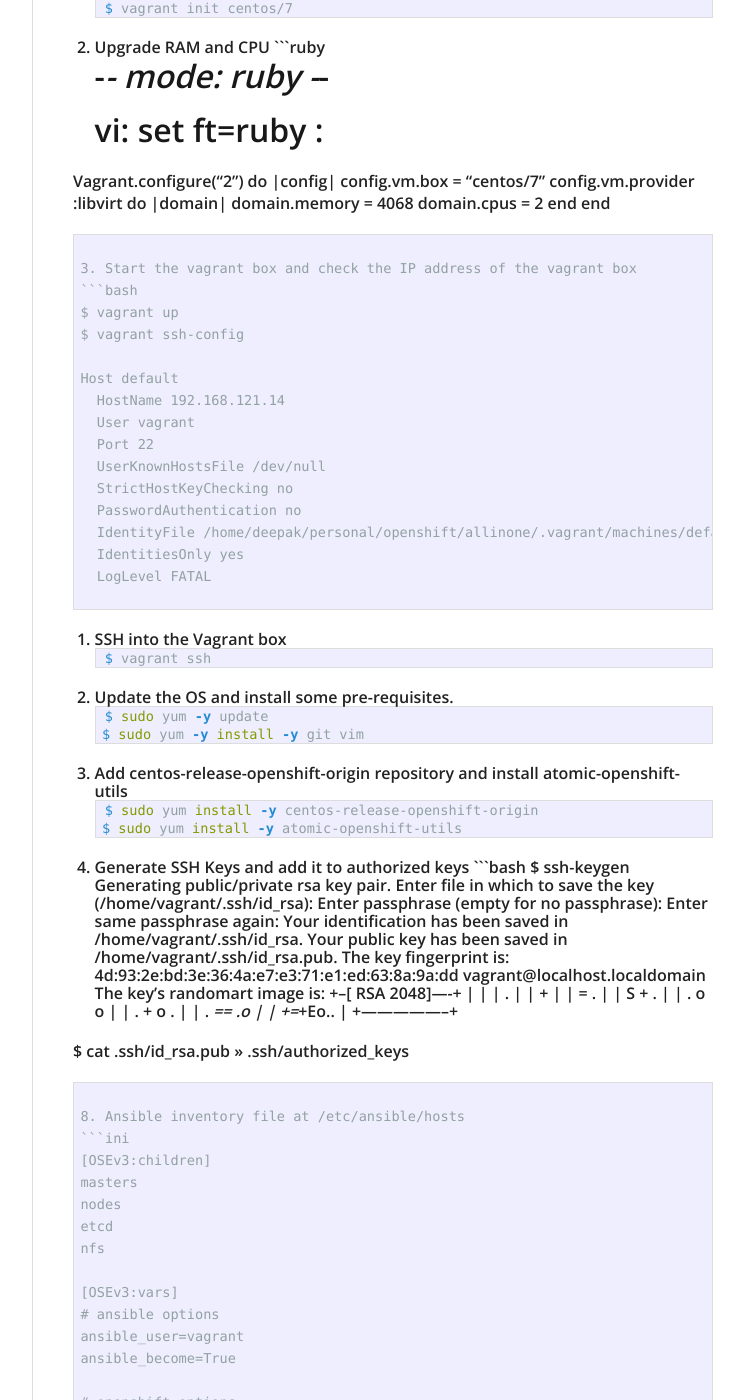
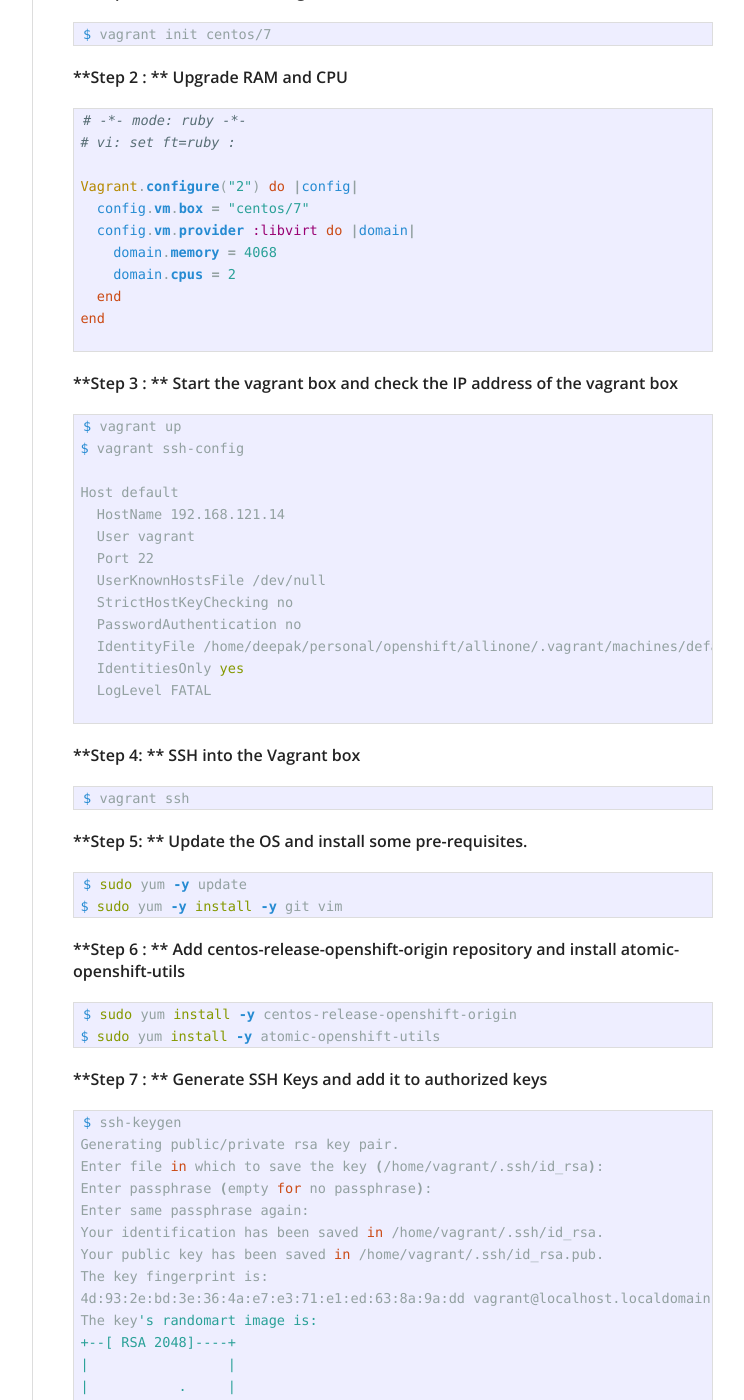
Before and after one commit to deepaksrivastav/deepaksrivastav.github.io, a Jekyll site: the page built from _posts/2017-06-28-openshift-origin-installation.md, in a window 1280 px wide and 1400 px high, scrolled down 268 px. Shown: the whole window, without its empty margins (378-1122 px from the left). Built offline with Jekyll 4.4.1, drawn with Linux system fonts in a browser that asks for light colours; nearby versions of some CDN libraries; some of the changed text lies outside the part shown.

Commit message:
fixed origin post syntax

````diff
--- a/_posts/2017-06-28-openshift-origin-installation.md
+++ b/_posts/2017-06-28-openshift-origin-installation.md
@@ -8,12 +8,14 @@ categories: openshift containers
 This is a quicker way of installing an all-in-one OpenShift Appliance on Centos 7 for development purposes. I did all this on my Fedora 25 machine with libvirt installed.
 This will not only install the latest available stable version of OpenShift Origin, but also deploy Docker registry, Router and confgure NFS on the appliance. It will also configure persistent store for docker registry.
 
-1. Start a centos vagrant box
+**Step 1 : **Start a centos vagrant box
+
 ```bash
 $ vagrant init centos/7
 ```
 
-2. Upgrade RAM and CPU
+**Step 2 : ** Upgrade RAM and CPU
+
 ```ruby
 # -*- mode: ruby -*-
 # vi: set ft=ruby :
@@ -28,7 +30,8 @@ end
 
 ```
 
-3. Start the vagrant box and check the IP address of the vagrant box
+**Step 3 : ** Start the vagrant box and check the IP address of the vagrant box
+
 ```bash
 $ vagrant up
 $ vagrant ssh-config
@@ -46,24 +49,25 @@ Host default
 
 ```
 
-4. SSH into the Vagrant box
+**Step 4: ** SSH into the Vagrant box
+
 ```bash
 $ vagrant ssh
 ```
 
-5. Update the OS and install some pre-requisites.
+**Step 5: ** Update the OS and install some pre-requisites.
 ```bash
 $ sudo yum -y update
 $ sudo yum -y install -y git vim
 ```
 
-6. Add centos-release-openshift-origin repository and install atomic-openshift-utils
+**Step 6 : ** Add centos-release-openshift-origin repository and install atomic-openshift-utils
 ```bash
 $ sudo yum install -y centos-release-openshift-origin
 $ sudo yum install -y atomic-openshift-utils
 ```
 
-7. Generate SSH Keys and add it to authorized keys
+**Step 7 : ** Generate SSH Keys and add it to authorized keys
 ```bash
 $ ssh-keygen
 Generating public/private rsa key pair.
@@ -90,7 +94,7 @@ The key's randomart image is:
 $ cat .ssh/id_rsa.pub >> .ssh/authorized_keys
 ```
 
-8. Ansible inventory file at /etc/ansible/hosts
+**Step 8 : ** Ansible inventory file at /etc/ansible/hosts
 ```ini
 [OSEv3:children]
 masters
@@ -122,7 +126,7 @@ IP_OF_VAGRANT_BOX openshift_node_labels="{'region': 'infra', 'zone': 'default'}"
 
 ```
 
-9. Check connectivity with ansible. You will see the Host authenticity prompt only for the first time.
+**Step 9 : ** Check connectivity with ansible. You will see the Host authenticity prompt only for the first time.
 ```bash
 $ ansible -i inventory all -m ping
 The authenticity of host '192.168.121.14 (192.168.121.14)' can't be established.
@@ -134,22 +138,21 @@ Are you sure you want to continue connecting (yes/no)? yes
     "ping": "pong"
 }
 
-
 ```
 
-10. Install OpenShift.
+**Step 10 : ** Install OpenShift.
 ```bash
 $ ansible-playbook /usr/share/ansible/openshift-ansible/playbooks/byo/config.yml
 ```
 
 This will take a while to complete and the last few lines should looks like this
-```bash
+```
 PLAY RECAP *********************************************************************
 192.168.121.14             : ok=575  changed=165  unreachable=0    failed=0
 localhost                  : ok=15   changed=0    unreachable=0    failed=0
 ```
 
-11. Check version of OCP installed and if router and registry were deployed
+**Step 11 : ** Check version of OCP installed and if router and registry were deployed
 ```bash
 # check version of openshift installed
 $  oc version
@@ -169,7 +172,7 @@ registry-console-1-pm95f   1/1       Running   0          3m
 router-1-ufwot             1/1       Running   0          3m
 ```
 
-12. Check if NFS shares were created and that registry uses it
+**Step 12 : ** Check if NFS shares were created and that registry uses it
 ```bash
 # Check location of NFS Shares
 $ showmount -e
@@ -184,10 +187,10 @@ NAME              CAPACITY   ACCESSMODES   RECLAIMPOLICY   STATUS    CLAIM
 registry-volume   5Gi        RWX           Retain          Bound     default/registry-claim             6m
 ```
 
-13. Create htpasswd file, add some users and assign roles (htpasswd -bc /etc/origin/master/htpasswd username password)
+**Step 13 : ** Create htpasswd file, add some users and assign roles (htpasswd -bc /etc/origin/master/htpasswd username password)
 ```bash
 $ sudo htpasswd -bc /etc/origin/master/htpasswd admin admin
 $ oadm policy add-cluster-role-to-user cluster-admin admin
 ```
 
-14. Login into openshift console at https://IP_OF_VAGRANT_BOX:8443
+**Step 14 : ** Login into openshift console at https://IP_OF_VAGRANT_BOX:8443
````
